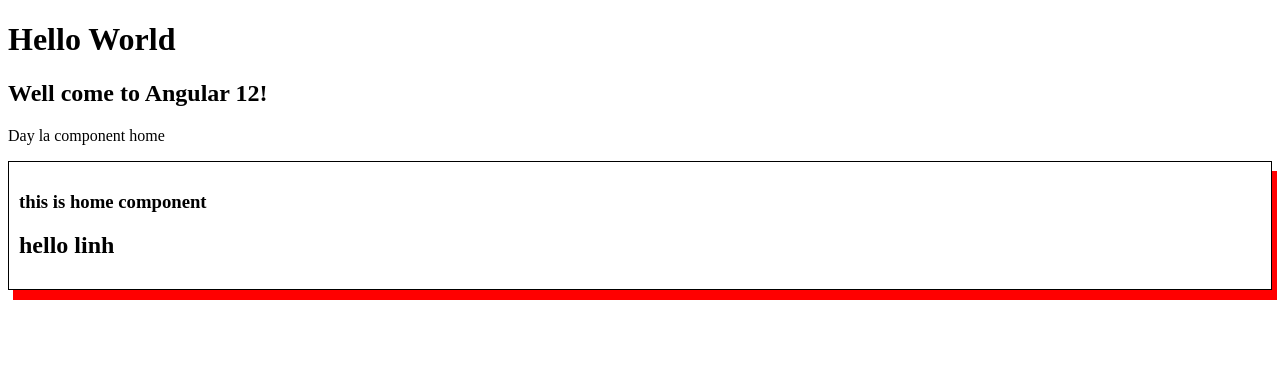
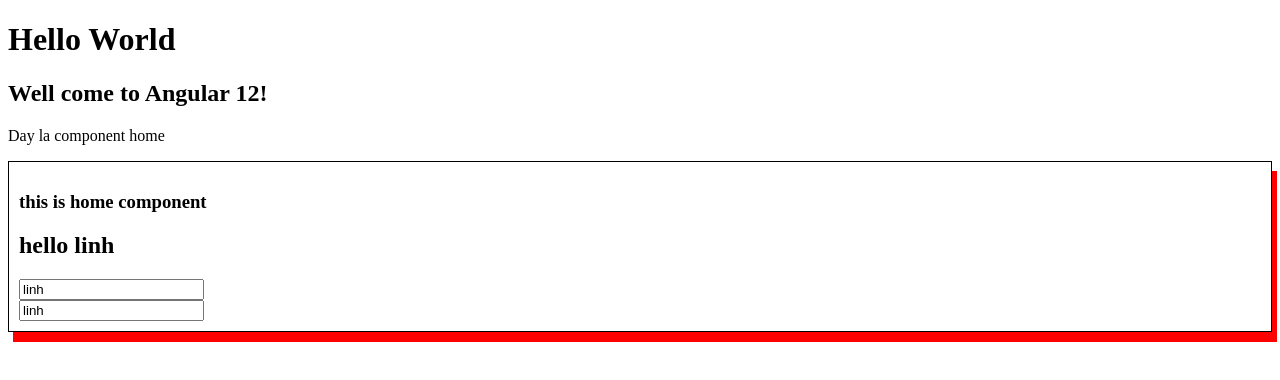
Before and after one commit to duclinhhuynh/Angular, an Angular app: page / in a window 1280 px wide. Shown: the top 380 px of the page. Built offline with nearby package versions, Linux system fonts and the light colour scheme.

Commit message:
DataBindingProperties

```diff
--- a/src/app/home/home.component.html
+++ b/src/app/home/home.component.html
@@ -2,4 +2,7 @@
 <div class="test">
     <h3>this is home component</h3>
     <h2>hello {{name}}</h2>
+    <input type="text" value={{name}}>
+    <br>
+    <input type="text" [value]=name>
 </div>
```
